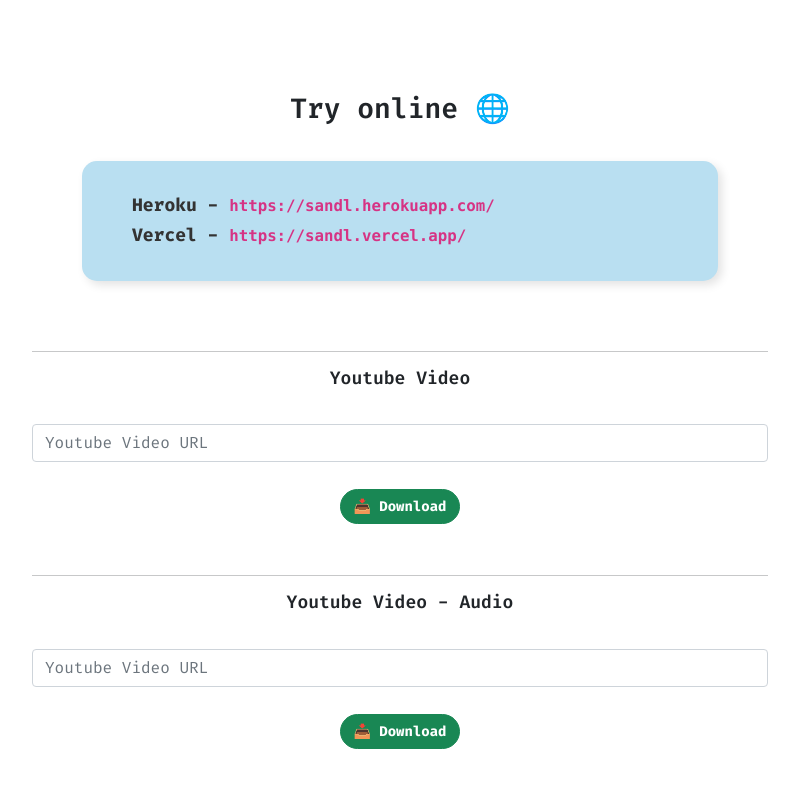
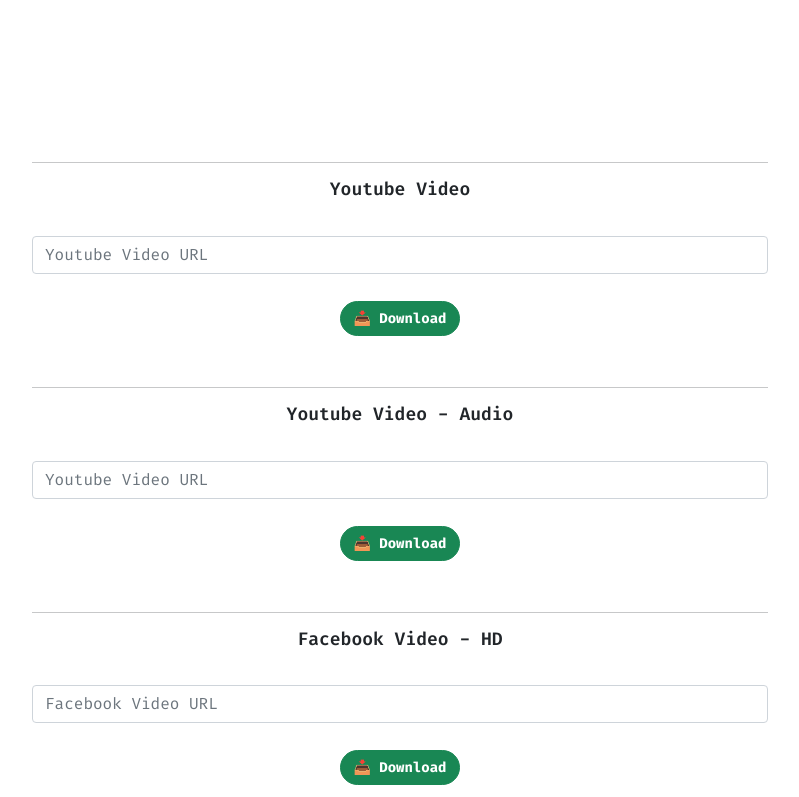
Before and after one commit to mskian/video-dl, a website: page public/index.html in a window 1280 px wide. Shown: the top 797 px of the page, without its empty margins (240-1039 px from the left). Drawn offline with nearby package versions, Linux system fonts and the light colour scheme.

Commit message:
Update index.html

```diff
--- a/public/index.html
+++ b/public/index.html
@@ -4,7 +4,7 @@
     <meta charset="utf-8">
     <meta http-equiv="X-UA-Compatible" content="IE=edge">
 
-    <title>Free Video Downloader 📥</title>
+    <title>Zserver Downloader</title>
     <meta name="description" content="Video Downloader - Download Facebook Video and Youtube Video and Audio." />
     <link rel="shortcut icon" href="/Icon-48.png" type="image/png" />
 
@@ -236,12 +236,6 @@
 <div class="col-lg-8 col-md-10 mx-auto">
 
 <br />
-<h2 class="text-center">Try online 🌐</h2>
-<br>
-<blockquote>
-Heroku - <code>https://sandl.herokuapp.com/</code><br>
-Vercel - <code>https://sandl.vercel.app/</code>
-</blockquote>
 <br />
 <br>
 <hr>
```
